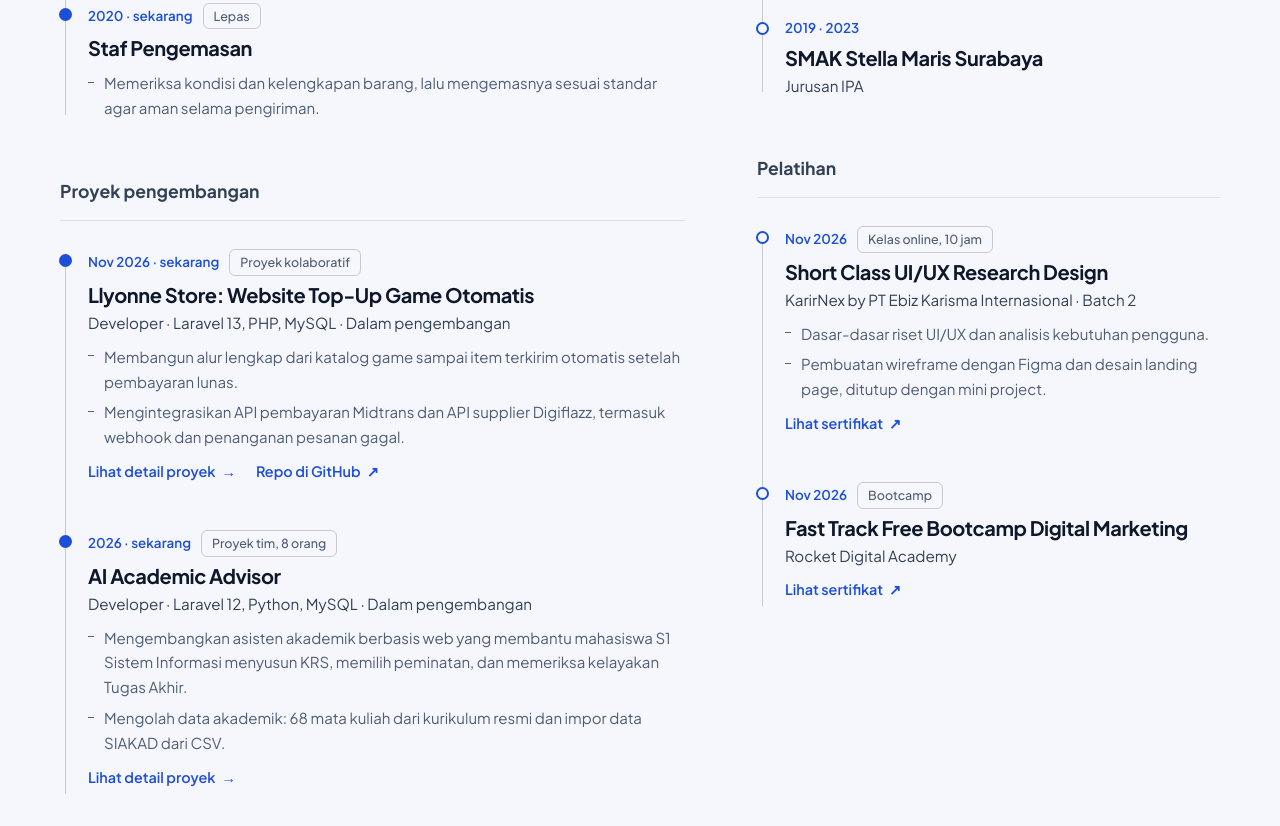
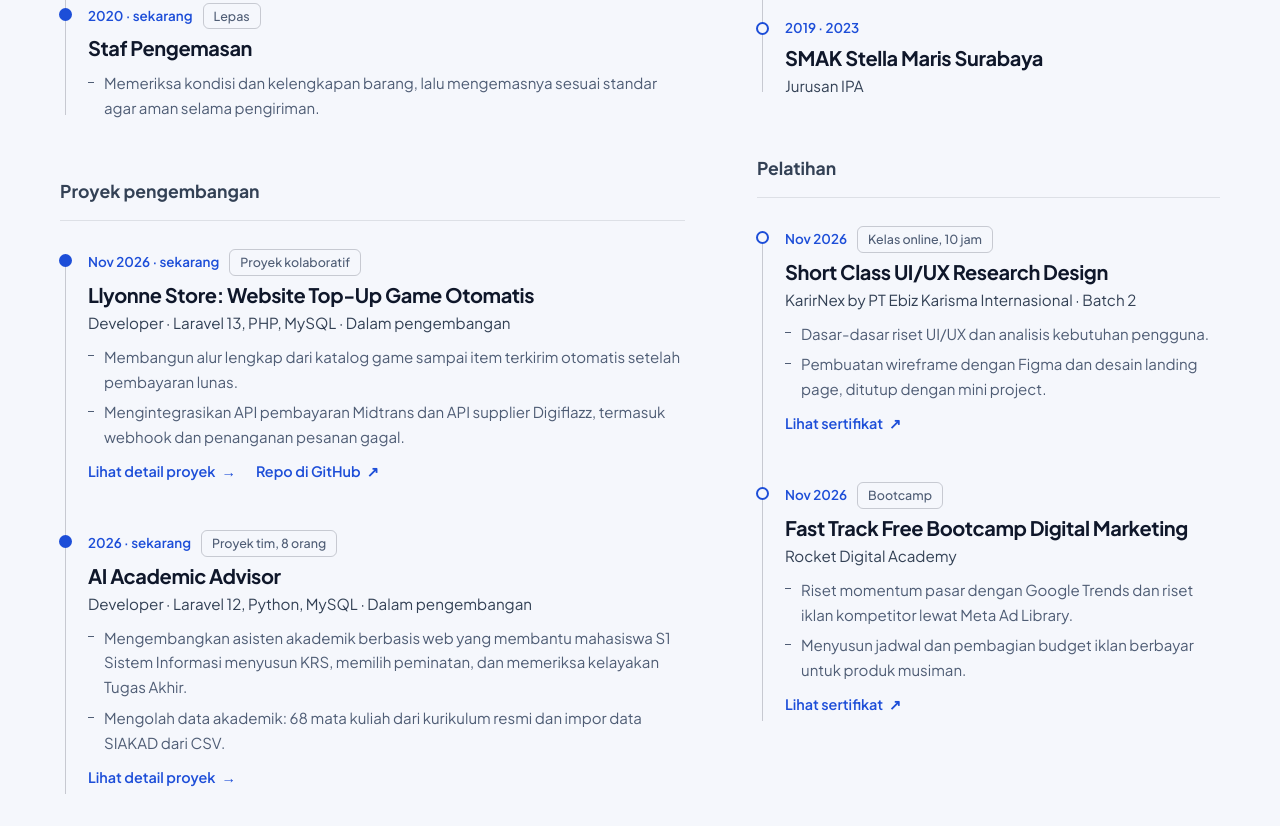
Before and after one commit to JeremiahReeno/JeremiahReeno.github.io, a plain HTML site: page index.html in a window 1280 px wide. Shown: the part 3416-4242 px from the top of the page. Drawn offline with nearby package versions, Linux system fonts and the light colour scheme.

Commit message:
Lengkapi poin bootcamp Digital Marketing
Co-Authored-By: Claude Opus 5.5 <noreply@anthropic.com>

```diff
--- a/index.html
+++ b/index.html
@@ -271,6 +271,10 @@ d.setAttribute('data-theme',t)})(document.documentElement)</script>
               <p class="tl-when">Nov 2026 <span class="kind">Bootcamp</span></p>
               <h4>Fast Track Free Bootcamp Digital Marketing</h4>
               <p class="tl-role">Rocket Digital Academy</p>
+              <ul class="tl-points">
+                <li data-en="Market timing research with Google Trends and competitor ad research with Meta Ad Library.">Riset momentum pasar dengan Google Trends dan riset iklan kompetitor lewat Meta Ad Library.</li>
+                <li data-en="Planned a paid ad campaign schedule and budget for a seasonal product.">Menyusun jadwal dan pembagian budget iklan berbayar untuk produk musiman.</li>
+              </ul>
               <a class="tl-link" href="assets/sertifikat/bootcamp-digital-marketing.pdf" target="_blank" rel="noopener" data-en="View certificate <span aria-hidden=true>↗</span><span class=sr>(PDF, new tab)</span>">Lihat sertifikat <span aria-hidden="true">↗</span><span class="sr">(PDF, tab baru)</span></a>
             </li>
           </ol>
```
